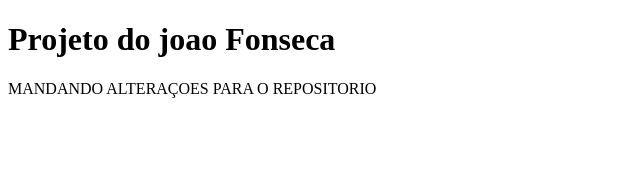
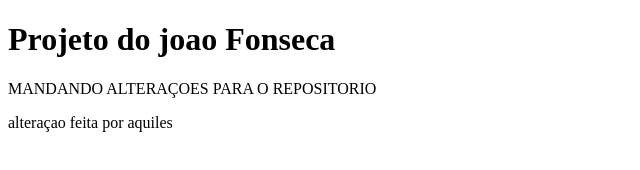
Before and after one commit to kauai/Meu-site, a plain HTML site: page index.html in a window 1280 px wide. Shown: the whole page, without its empty margins (0-640 px from the left). Drawn offline with Linux system fonts and the light colour scheme.

Commit message:
alterçao feita por aquiles

```diff
--- a/index.html
+++ b/index.html
@@ -7,6 +7,9 @@
 <body>
    <h1>Projeto do joao Fonseca</h1>
    <p>MANDANDO ALTERAÇOES PARA O REPOSITORIO</p>
+   <div>
+      <p> alteraçao feita por aquiles</p>
+   </div>
 
 </body>
 </html>
```
